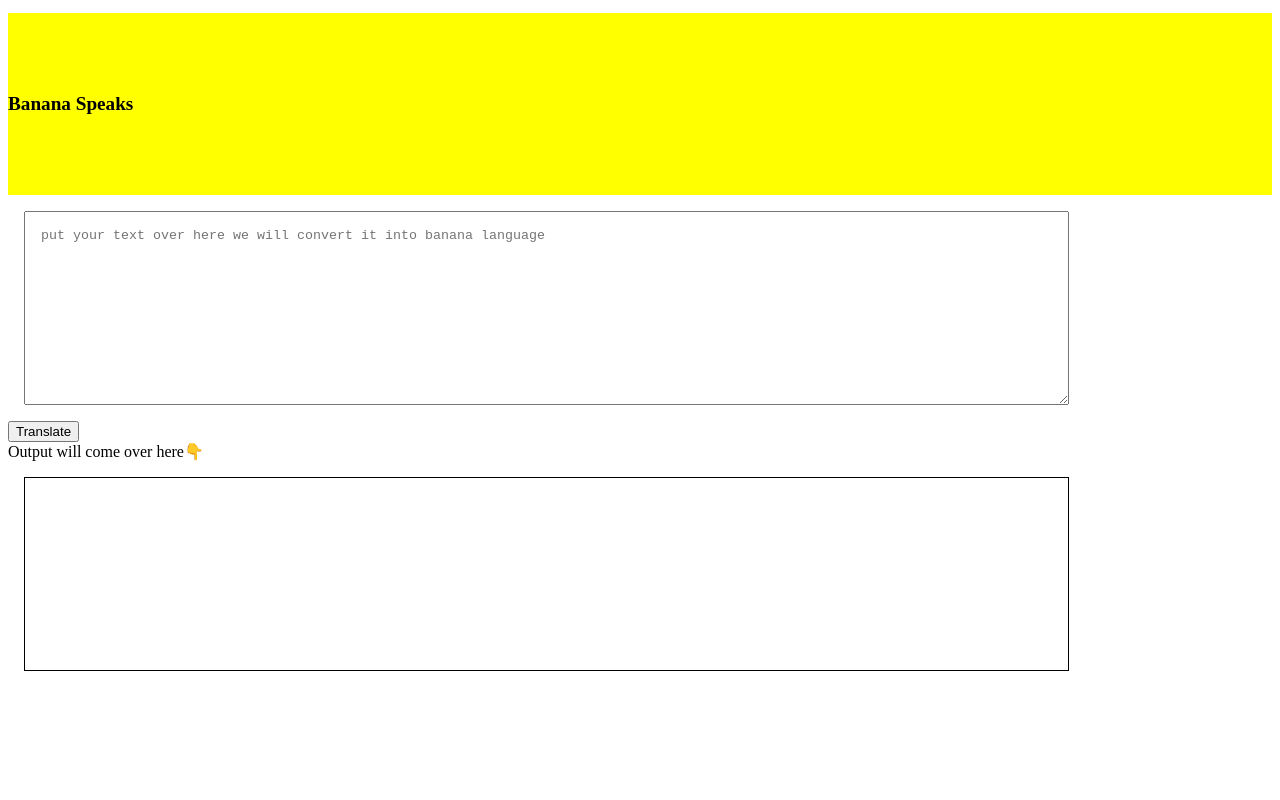
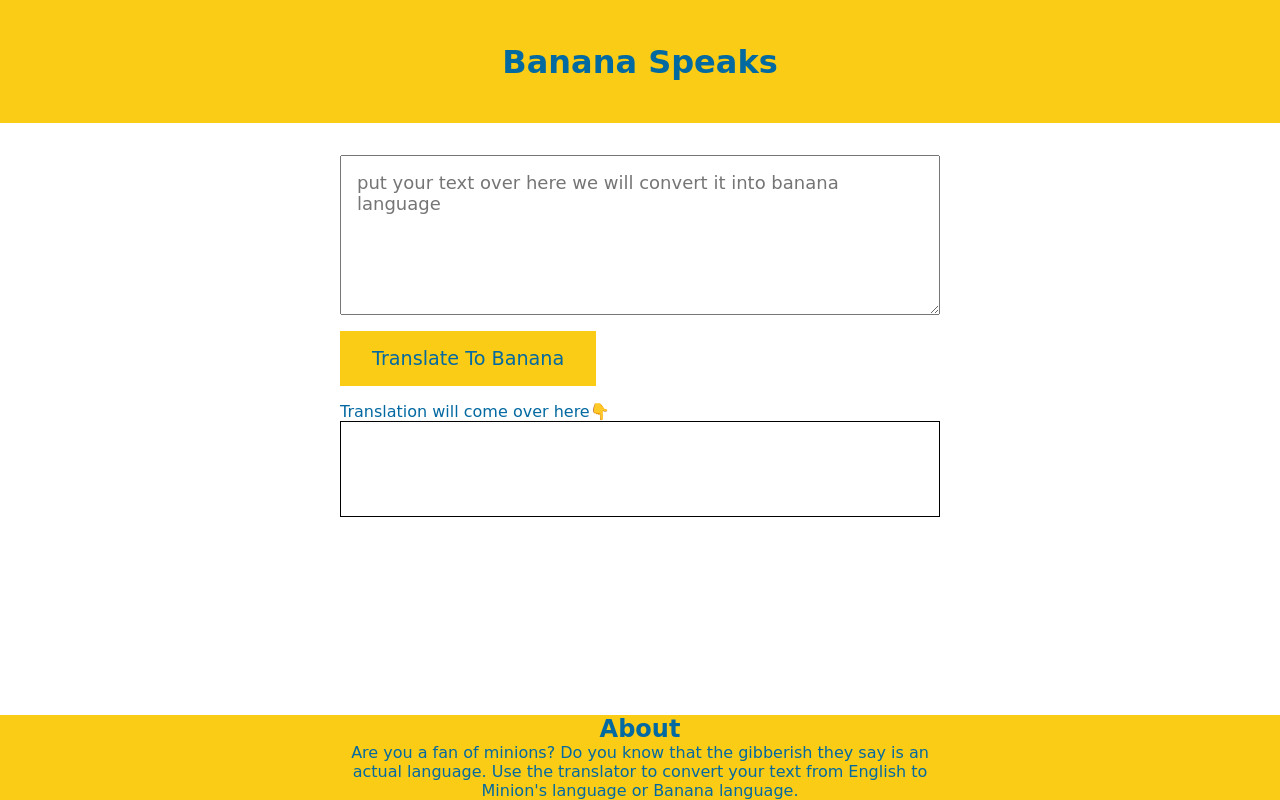
Before and after one commit to praneetwalvekar33/minionlanguageconverter, a plain HTML site: page index.html in a window 1280 px wide. Drawn offline with Linux system fonts and the light colour scheme.

Commit message:
style-added

```diff
--- a/index.html
+++ b/index.html
@@ -9,16 +9,31 @@
     </head>
 
     <body>
-        <h1 class="title">Banana Speaks</h1>
-        <textarea type="text" class="txt-input"
-         placeholder="put your text over here we will convert it into banana language"
-         ></textarea>
+        <nav class="nav-header">
+            <h1 class="title">Banana Speaks</h1>
+        </nav>
 
-        <button class="btn-translate">Translate</button>
+        <main class="main-container">
+            <textarea type="text" class="txt-input"
+             placeholder="put your text over here we will convert it into banana language"
+            ></textarea>
 
-        <div>Output will come over here👇</div>
+            <button class="btn-translate">Translate To Banana</button>
 
-        <div class="output"></div>
+            <div class="output-header">Translation will come over here👇</div>
+
+            <div class="output"></div>
+        </main>
+
+        <footer>
+            <div class="center-container">
+                <h2 class="footer-header">About</h2>
+                <p class="footer-text"> Are you a fan of minions? Do you know that the gibberish they say
+                    is an actual language. Use the translator to convert your text from
+                    English to Minion's language or Banana language.
+                </p>
+            </div>
+        </footer>
 
         <script src="app.js" type="text/javascript"></script>
     </body>
--- a/styles.css
+++ b/styles.css
@@ -1,22 +1,79 @@
+:root{
+    --primary-color: #facc15;
+    --secondary-color: #0369a1;
+    --width-break: 600px;
+}
+
+*{
+    box-sizing: border-box;
+}
+
+body{
+    font-family: 'Kalam', cursive;
+    color: var(--secondary-color);
+    margin: 0;
+}
+
+.nav-header{
+    margin: 0;
+    padding:1rem 0rem;
+    background-color: var(--primary-color);
+
+}
 .title{
-    padding:5rem 0rem;
-    font-size: larger;
-    background-color: yellow;
+
+    font-size: 2rem;
+    text-align: center;
+}
+
+.main-container{
+    margin: auto;
+    max-width: var(--width-break);
 }
 
 .txt-input{
-    width: 80%;
-    height: 20vh;
+    width: 100%;
+    min-height: 20vh;
+    font-family: inherit;
+    font-size: large;
     display: block;
-    margin: 1rem;
+    margin-top: 2rem;
     padding: 1rem;
 }
 
+.btn-translate{
+    background-color: var(--primary-color);
+    margin: 1rem 0rem;
+    padding: 1rem 2rem;
+    border: none;
+    font-family: inherit;
+    color: var(--secondary-color);
+    font-size: larger;
+}
+
 .output{
-    width: 80%;
-    height: 20vh;
+    width: 100%;
+    min-height: 12vh;
+    max-height: 20vh;
+    overflow: scroll;
     border: 1px solid black;
-    margin: 1rem;
     padding: 1rem;
+    font-size: large;
+}
 
+.center-container{
+    position: fixed;
+    bottom: 0;
+    width: 100%;
+    text-align: center;
+    background-color: var(--primary-color);
 }
+
+.footer-header{
+    margin: 0;
+}
+
+.footer-text{
+    max-width: var(--width-break);
+    margin:auto;
+}
```
